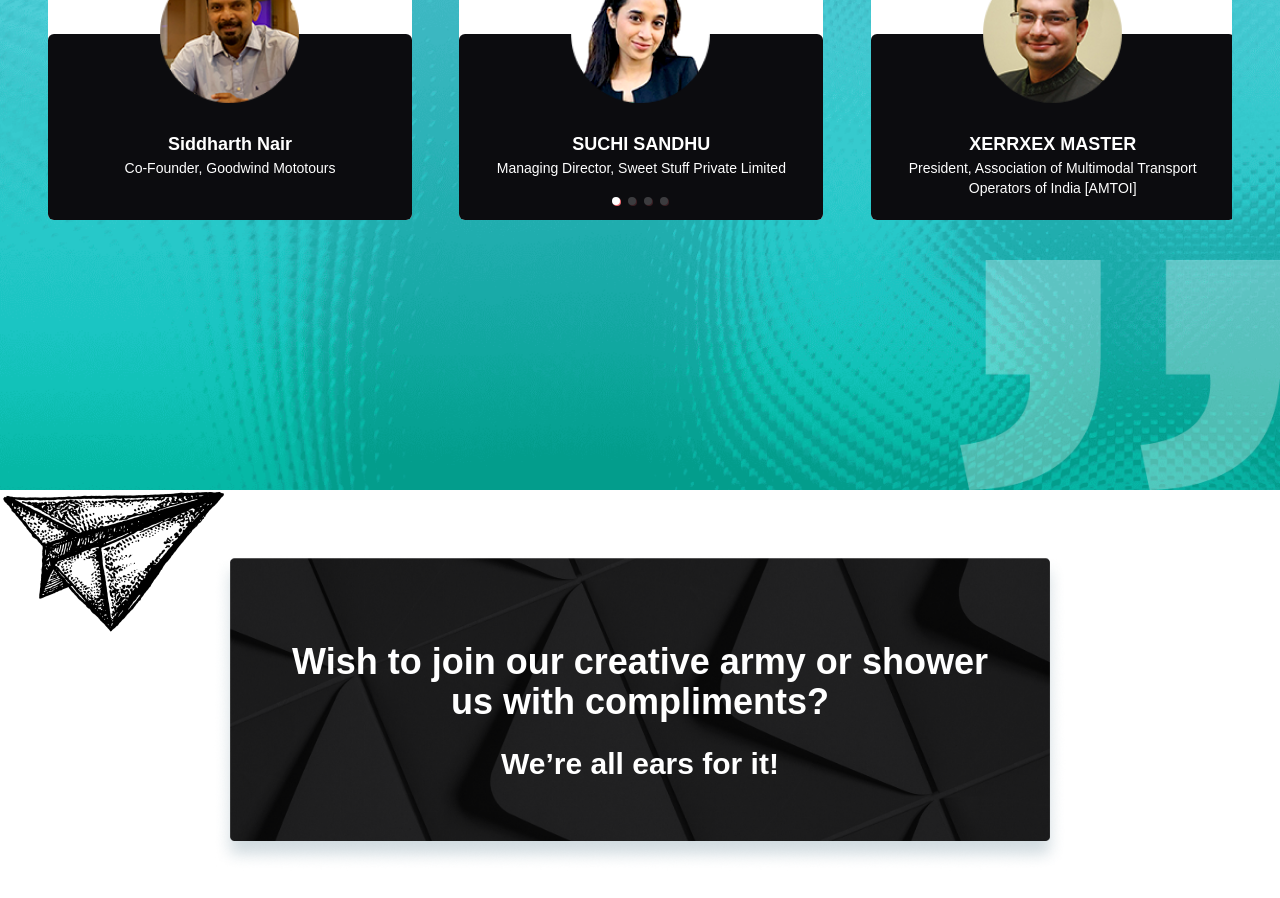
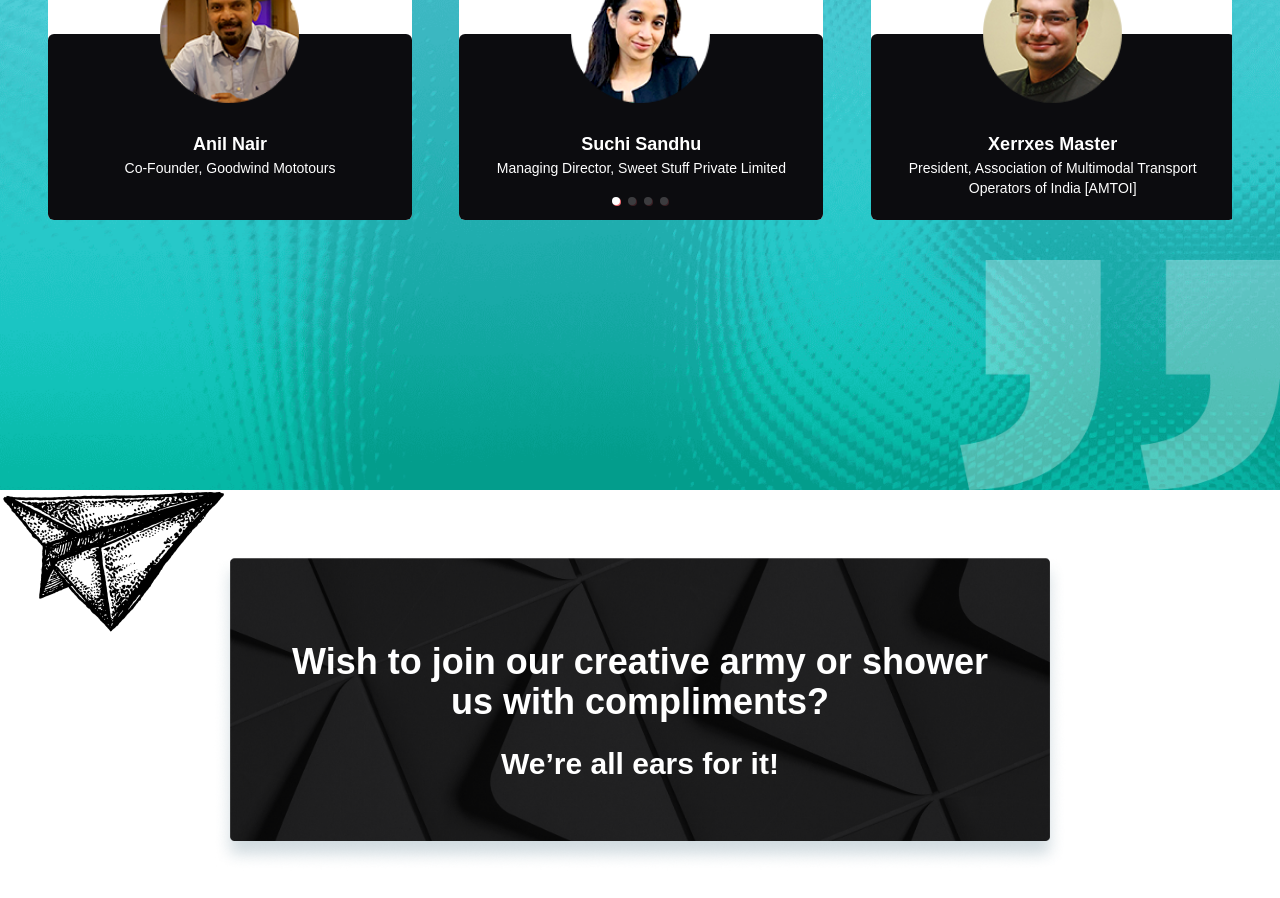
Before and after one commit to Ashutoshkr23/Bravos-11, a Next.js app: page / in a window 1280 px wide. Shown: the part 6700-7598 px from the top of the page. Built offline with nearby package versions, Linux system fonts and the light colour scheme.

Commit message:
Testimonial Mistakes corrected

```diff
--- a/src/components/Slider.jsx
+++ b/src/components/Slider.jsx
@@ -19,7 +19,7 @@ const Slider = () => {
                         <TestimonialComp
                             img={"assets/images/testimonial/Anil.png"}
                             feedback={"The Bravas Digital team is highly responsive and is very quick on the uptake of our ever-evolving business strategies. They are an excellent partner for your digital communication requirements."}
-                            name={"Siddharth Nair"}
+                            name={"Anil Nair"}
                             designation={"Co-Founder, Goodwind Mototours"}
                         />
                     </SwiperSlide>
@@ -27,14 +27,14 @@ const Slider = () => {
                         <TestimonialComp
                             img={"assets/images/testimonial/Sachi.png"}
                             feedback={"Every member of Bravas Digital treats my brand as their own brainchild. They understand our objectives and make sure all tasks are aligned accordingly. Highly recommend them for growing brands."}
-                            name={"SUCHI SANDHU"}
+                            name={"Suchi Sandhu"}
                             designation={"Managing Director, Sweet Stuff Private Limited "} />
                     </SwiperSlide>
                     <SwiperSlide >
                         <TestimonialComp
                             img={"assets/images/testimonial/Xerrxes.png"}
                             feedback={"We have been associated with Bravas Digital for the past 2 years. With an eye on ingenuity, they have consistently provided good creatives through this period."}
-                            name={"XERRXEX MASTER"}
+                            name={"Xerrxes Master"}
                             designation={"President, Association of Multimodal Transport Operators of India [AMTOI]"}
                         />
                     </SwiperSlide>
@@ -42,7 +42,7 @@ const Slider = () => {
                         <TestimonialComp
                             img={"assets/images/testimonial/Vineet.png"}
                             feedback={"We have been very impressed with their creativity, responsiveness and capabilities in the remodelling of our company logo, creatives for our website and social media. "}
-                            name={"Vineet Singhal,"}
+                            name={"Vineet Singhal"}
                             designation={" Chief Operating Officer, SGN Nanopharma Inc."} />
                     </SwiperSlide>
                     <SwiperSlide >
@@ -56,7 +56,7 @@ const Slider = () => {
                         <TestimonialComp
                             img={"assets/images/testimonial/Rikshit.png"}
                             feedback={"As a start-up, it's great to have someone like the Bravas Digital Team to rely on our marketing efforts. They have a wonderful team of experts taking care of all the different aspects of marketing."}
-                            name={"Rikshit Kotian,"}
+                            name={"Rikshit Kotian"}
                             designation={"Director - Business Development, Verraton Health Private Limited"} />
 
                     </SwiperSlide>
@@ -70,7 +70,7 @@ const Slider = () => {
                         <TestimonialComp
                             img={"assets/images/testimonial/Anil.png"}
                             feedback={"The Bravas Digital team is highly responsive and is very quick on the uptake of our ever-evolving business strategies. They are an excellent partner for your digital communication requirements."}
-                            name={"Siddharth Nair"}
+                            name={"Anil Nair"}
                             designation={"Co-Founder, Goodwind Mototours"}
                         />
                     </SwiperSlide>
@@ -78,14 +78,14 @@ const Slider = () => {
                         <TestimonialComp
                             img={"assets/images/testimonial/Sachi.png"}
                             feedback={"Every member of Bravas Digital treats my brand as their own brainchild. They understand our objectives and make sure all tasks are aligned accordingly. Highly recommend them for growing brands."}
-                            name={"SUCHI SANDHU"}
+                            name={"Suchi Sandhu"}
                             designation={"Managing Director, Sweet Stuff Private Limited "} />
                     </SwiperSlide>
                     <SwiperSlide >
                         <TestimonialComp
                             img={"assets/images/testimonial/Xerrxes.png"}
                             feedback={"We have been associated with Bravas Digital for the past 2 years. With an eye on ingenuity, they have consistently provided good creatives through this period."}
-                            name={"XERRXEX MASTER"}
+                            name={"Xerrxes Master"}
                             designation={"President, Association of Multimodal Transport Operators of India [AMTOI]"}
                         />
                     </SwiperSlide>
@@ -93,7 +93,7 @@ const Slider = () => {
                         <TestimonialComp
                             img={"assets/images/testimonial/Vineet.png"}
                             feedback={"We have been very impressed with their creativity, responsiveness and capabilities in the remodelling of our company logo, creatives for our website and social media. "}
-                            name={"Vineet Singhal,"}
+                            name={"Vineet Singhal"}
                             designation={" Chief Operating Officer, SGN Nanopharma Inc."} />
                     </SwiperSlide>
                     <SwiperSlide >
@@ -107,7 +107,7 @@ const Slider = () => {
                         <TestimonialComp
                             img={"assets/images/testimonial/Rikshit.png"}
                             feedback={"As a start-up, it's great to have someone like the Bravas Digital Team to rely on our marketing efforts. They have a wonderful team of experts taking care of all the different aspects of marketing."}
-                            name={"Rikshit Kotian,"}
+                            name={"Rikshit Kotian"}
                             designation={"Director - Business Development, Verraton Health Private Limited"} />
 
                     </SwiperSlide>
@@ -120,7 +120,7 @@ const Slider = () => {
                         <TestimonialComp
                             img={"assets/images/testimonial/Anil.png"}
                             feedback={"The Bravas Digital team is highly responsive and is very quick on the uptake of our ever-evolving business strategies. They are an excellent partner for your digital communication requirements."}
-                            name={"Siddharth Nair"}
+                            name={"Anil Nair"}
                             designation={"Co-Founder, Goodwind Mototours"}
                         />
                     </SwiperSlide>
@@ -128,14 +128,14 @@ const Slider = () => {
                         <TestimonialComp
                             img={"assets/images/testimonial/Sachi.png"}
                             feedback={"Every member of Bravas Digital treats my brand as their own brainchild. They understand our objectives and make sure all tasks are aligned accordingly. Highly recommend them for growing brands."}
-                            name={"SUCHI SANDHU"}
+                            name={"Suchi Sandhu"}
                             designation={"Managing Director, Sweet Stuff Private Limited "} />
                     </SwiperSlide>
                     <SwiperSlide >
                         <TestimonialComp
                             img={"assets/images/testimonial/Xerrxes.png"}
                             feedback={"We have been associated with Bravas Digital for the past 2 years. With an eye on ingenuity, they have consistently provided good creatives through this period."}
-                            name={"XERRXEX MASTER"}
+                            name={"Xerrxes Master"}
                             designation={"President, Association of Multimodal Transport Operators of India [AMTOI]"}
                         />
                     </SwiperSlide>
@@ -143,7 +143,7 @@ const Slider = () => {
                         <TestimonialComp
                             img={"assets/images/testimonial/Vineet.png"}
                             feedback={"We have been very impressed with their creativity, responsiveness and capabilities in the remodelling of our company logo, creatives for our website and social media. "}
-                            name={"Vineet Singhal,"}
+                            name={"Vineet Singhal"}
                             designation={" Chief Operating Officer, SGN Nanopharma Inc."} />
                     </SwiperSlide>
                     <SwiperSlide >
@@ -157,7 +157,7 @@ const Slider = () => {
                         <TestimonialComp
                             img={"assets/images/testimonial/Rikshit.png"}
                             feedback={"As a start-up, it's great to have someone like the Bravas Digital Team to rely on our marketing efforts. They have a wonderful team of experts taking care of all the different aspects of marketing."}
-                            name={"Rikshit Kotian,"}
+                            name={"Rikshit Kotian"}
                             designation={"Director - Business Development, Verraton Health Private Limited"} />
 
                     </SwiperSlide>
```
